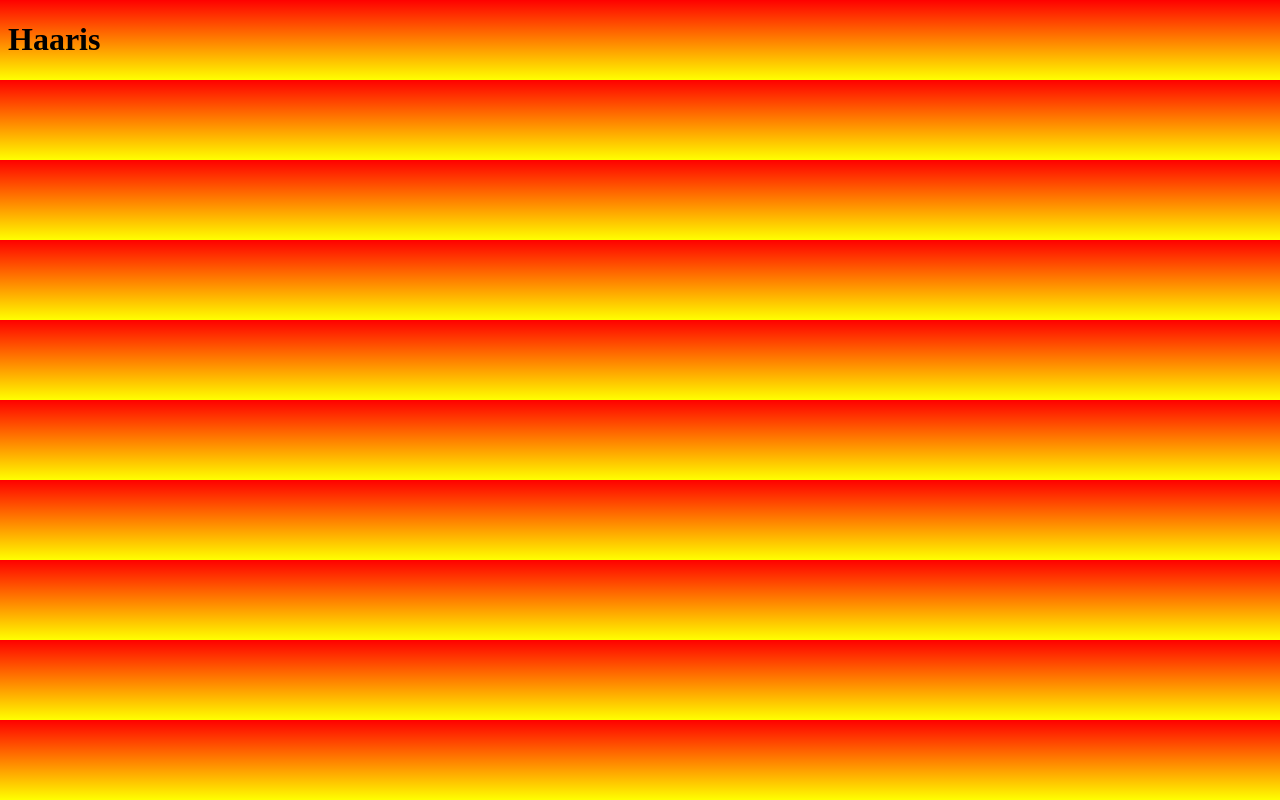
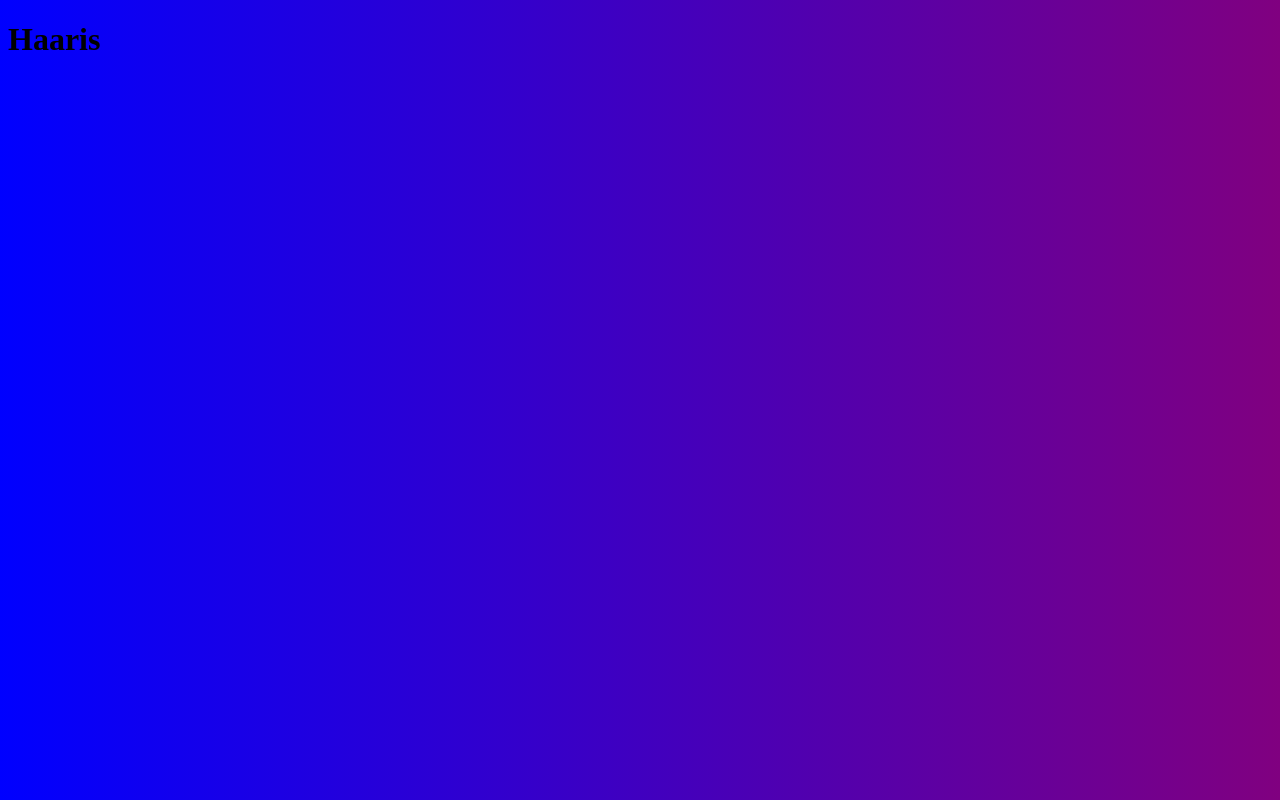
Before and after one commit to HaarisC/HaarisC.github.io, a plain HTML site: page index.html in a window 1280 px wide. Drawn offline with Linux system fonts and the light colour scheme.

Commit message:
Add files via upload

```diff
--- a/styles.css
+++ b/styles.css
@@ -1,5 +1,5 @@
 body{
 
-  background-image: linear-gradient(red , yellow);
+  background-image: linear-gradient(to right, blue , purple);
 
 }
```
